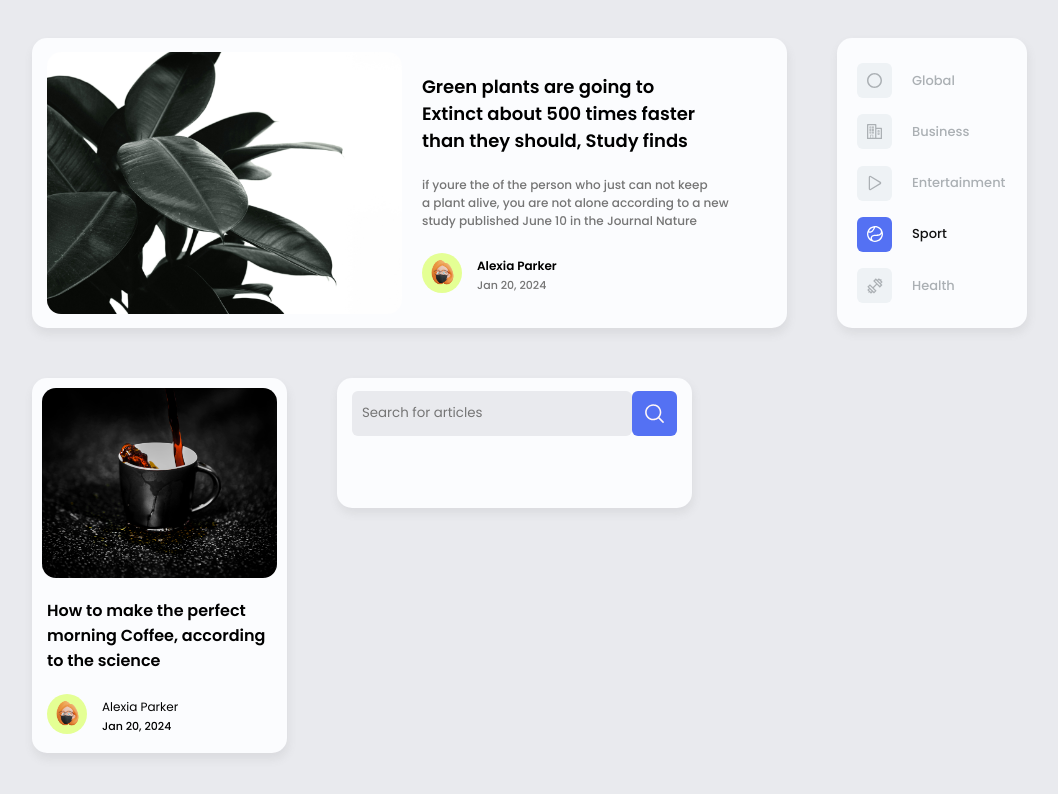
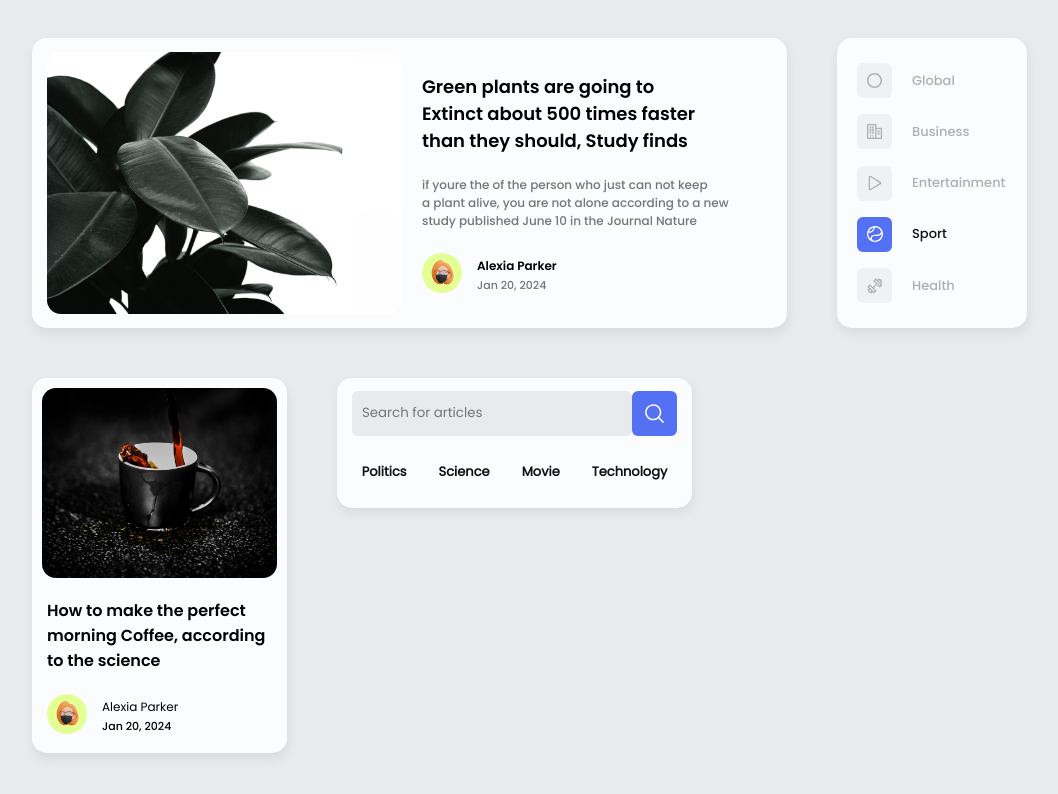
Before and after one commit to jovination/uicards, a React (Vite) app: page / in a window 1280 px wide. Shown: the top 794 px of the page, without its empty margins (108-1166 px from the left). Built offline with nearby package versions, Linux system fonts and the light colour scheme.

Commit message:
addition style to search cat

```diff
--- a/src/assets/components/uicard_04/Uicard_04.jsx
+++ b/src/assets/components/uicard_04/Uicard_04.jsx
@@ -12,7 +12,14 @@ function Uicard_04() {
             <img className='search_icon' src={SearchIcon} alt="" />
           </button>
         </form>
-        <div className="search_cat"></div>
+        <div className="search_cat">
+          <ul>
+            <li className='link'><a href="">Politics</a></li>
+            <li className='link'><a href="">Science</a></li>
+            <li className='link'><a href="">Movie</a></li>
+            <li className='link'><a href="">Technology</a></li>
+          </ul>
+        </div>
       </div>
     </div>
   )
--- a/src/assets/components/uicard_04/uicard_04.css
+++ b/src/assets/components/uicard_04/uicard_04.css
@@ -37,3 +37,34 @@ border: none;
 background: #E9EAEE;
 border-radius: 6px;
 }
+.link a{
+    text-decoration: none;
+    color: #111;
+    font-size: 13px;
+    font-weight: 600;
+}
+ul .link{
+    list-style: none;
+    padding: 0;
+    margin: 0;
+}
+ul{
+    margin: 0;
+    padding: 0;
+    display: flex;
+    gap: 32px;
+    justify-content: center;
+    align-items: center;
+}
+.form_ui{
+    display: flex;
+    flex-direction: column;
+    gap: 10px;
+    align-items: center;
+
+}
+.search_cat{
+    display: flex;
+    align-items: center;
+    justify-content: center;
+}
```
